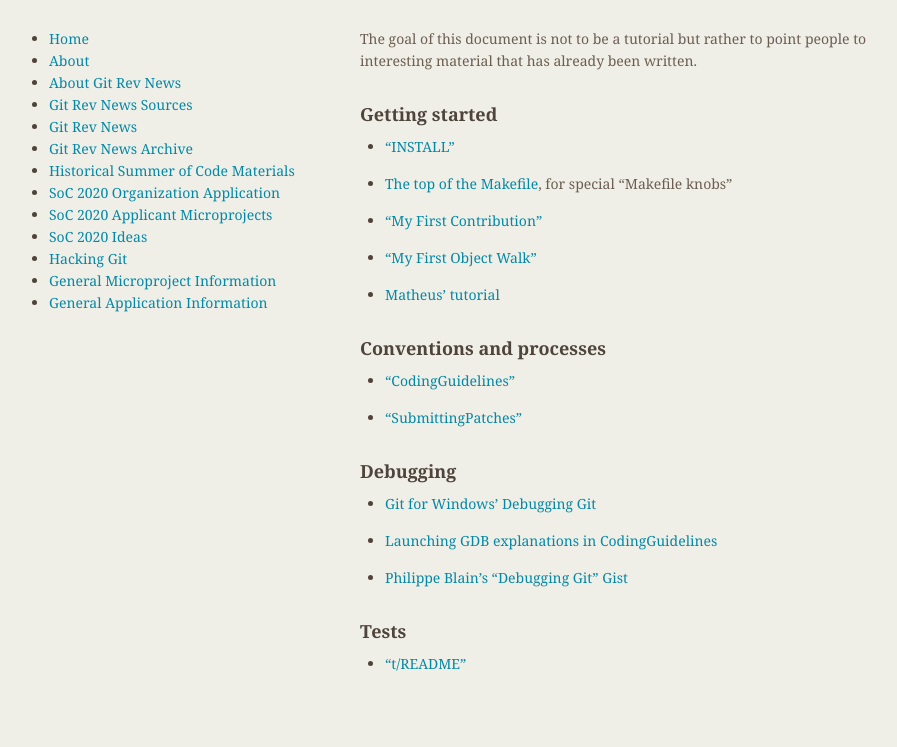
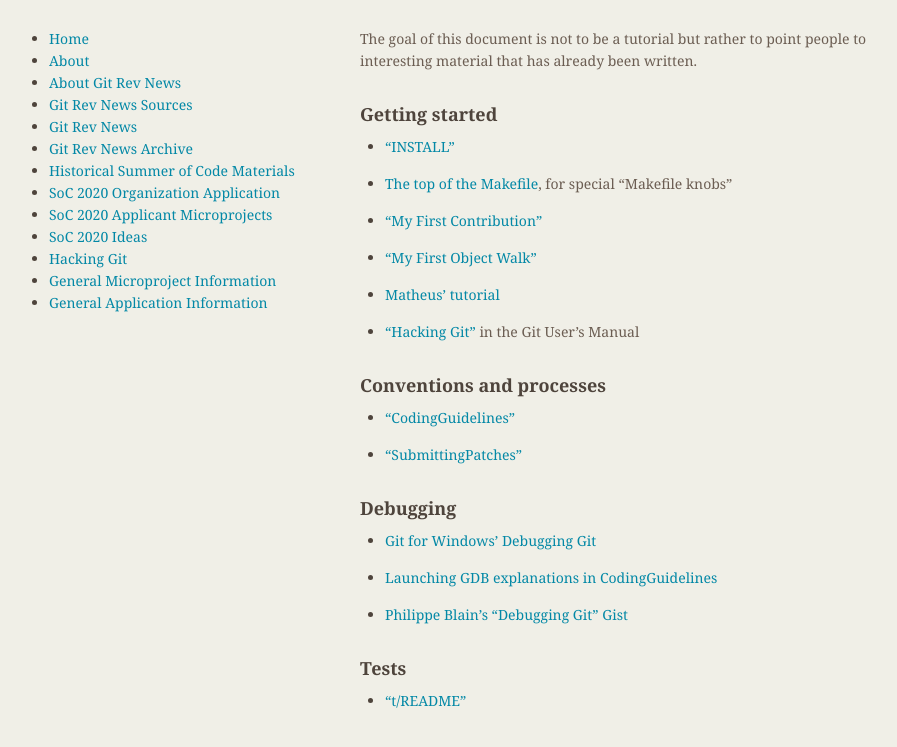
Before and after one commit to git/git.github.io, a Jekyll site: the page built from Hacking-Git.md, in a window 1280 px wide. Shown: the top 747 px of the page, without its empty margins (174-1071 px from the left). Built offline with Jekyll 4.4.1, drawn with Linux system fonts in a browser that asks for light colours.

Commit message:
Hacking-Git: add link to 'Hacking Git' in the User Manual

```diff
--- a/Hacking-Git.md
+++ b/Hacking-Git.md
@@ -18,6 +18,8 @@
 
 * [Matheus' tutorial](https://matheustavares.gitlab.io/posts/first-steps-contributing-to-git)
 
+* ["Hacking Git"](https://git-scm.com/docs/user-manual#hacking-git) in the Git User's Manual
+
 ## Conventions and processes
 
 * ["CodingGuidelines"](https://github.com/git/git/blob/master/Documentation/CodingGuidelines)
```
